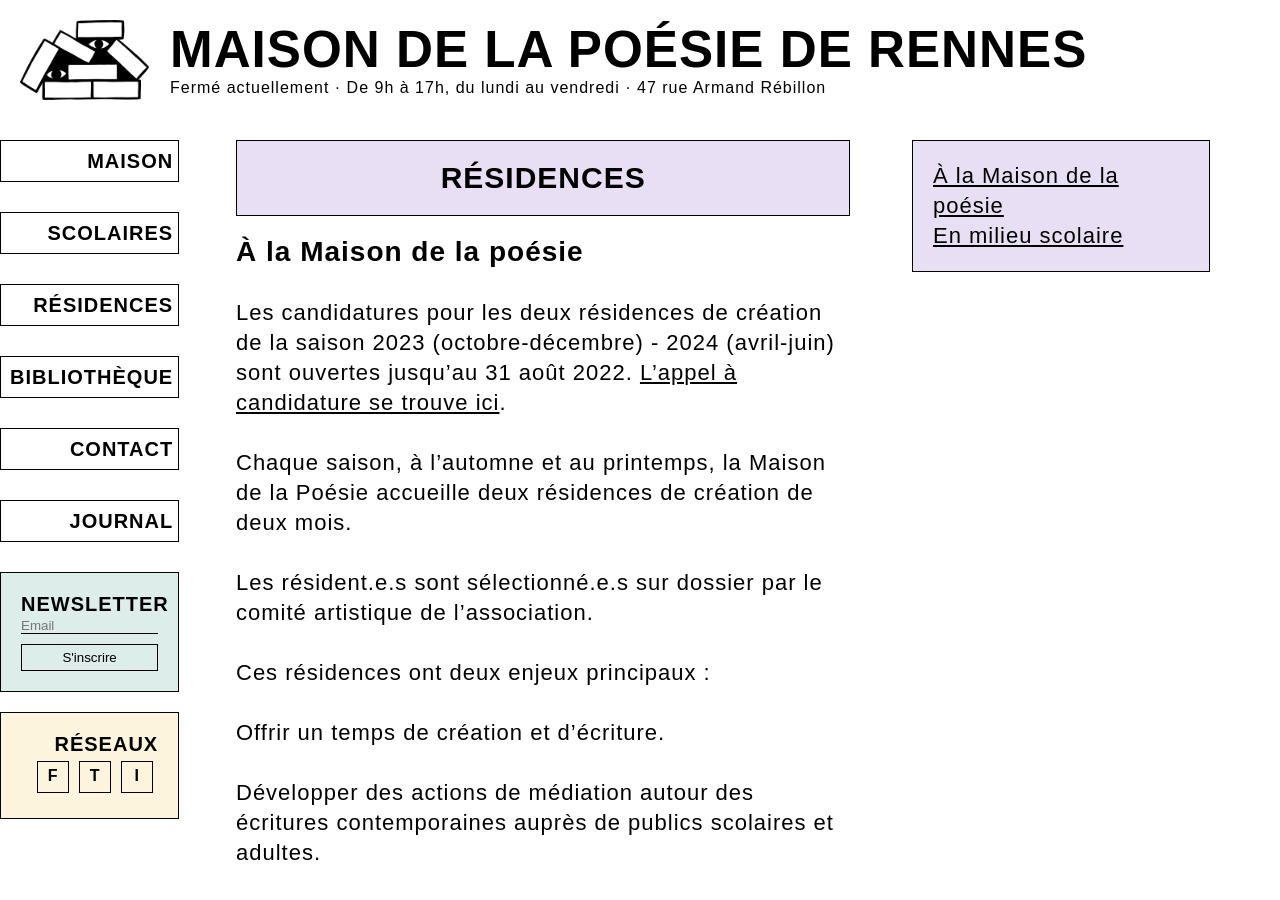
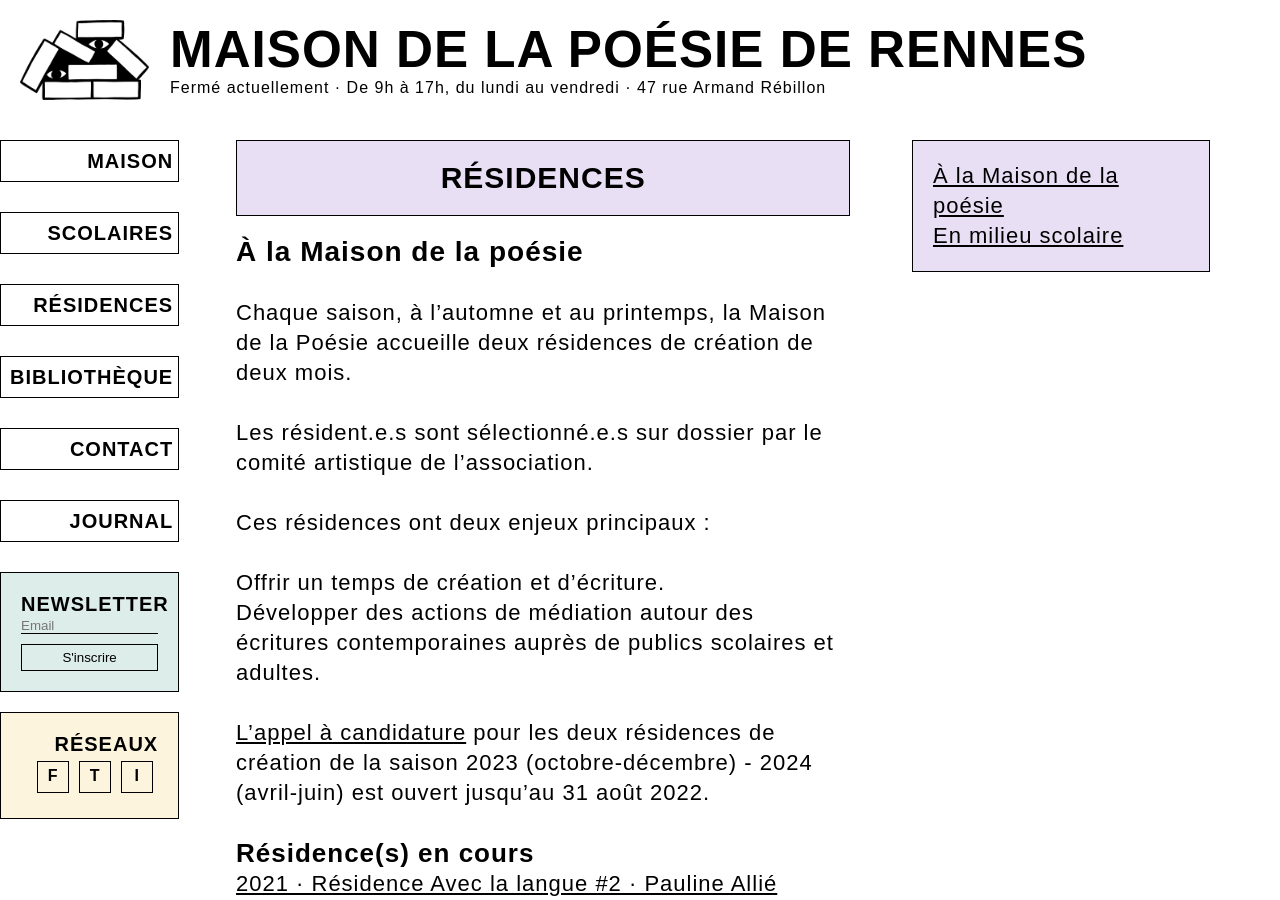
Before and after one commit to PQuod/MaisondelaPoesiedeRennes, a Jekyll site: the page built from residences.md, in a window 1280 px wide and 900 px high. Built offline with Jekyll 4.4.1, drawn with Linux system fonts in a browser that asks for light colours; some web fonts are replaced; a script that is not in the unit is left out; some of the changed lines change nothing that is shown.

Commit message:
Update Pages “residences”

```diff
--- a/residences.md
+++ b/residences.md
@@ -3,10 +3,7 @@
 title: Résidences
 permalink: /residences/
 ---
-
 ## À la Maison de la poésie
-
-Les candidatures pour les deux résidences de création de la saison 2023 (octobre-décembre) - 2024 (avril-juin) sont ouvertes jusqu'au 31 août 2022. [L'appel à candidature se trouve ici](/appel/2022/05/02/appels-residences-23-24.html).
 
 Chaque saison, à l'automne et au printemps, la Maison de la Poésie accueille deux résidences de création de deux mois.
 
@@ -15,12 +12,13 @@
 Ces résidences ont deux enjeux principaux :
 
 1. Offrir un temps de création et d’écriture.
+2. Développer des actions de médiation autour des écritures contemporaines auprès de publics scolaires et adultes.
 
-2. Développer des actions de médiation autour des écritures contemporaines auprès de publics scolaires et adultes.
+[L'appel à candidature](https://maisondelapoesierennes.netlify.app/appel/2022/05/02/appels-residences-23-24.html) pour les deux résidences de création de la saison 2023 (octobre-décembre) - 2024 (avril-juin) est ouvert jusqu'au 31 août 2022.
 
 <div id="list_res"></div>
 
----
+- - -
 
 ## En milieu scolaire
 
```
